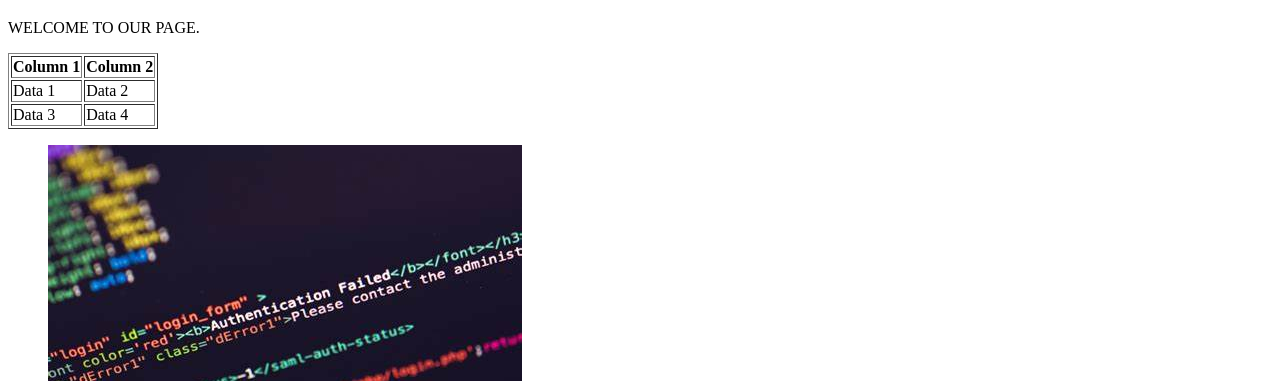
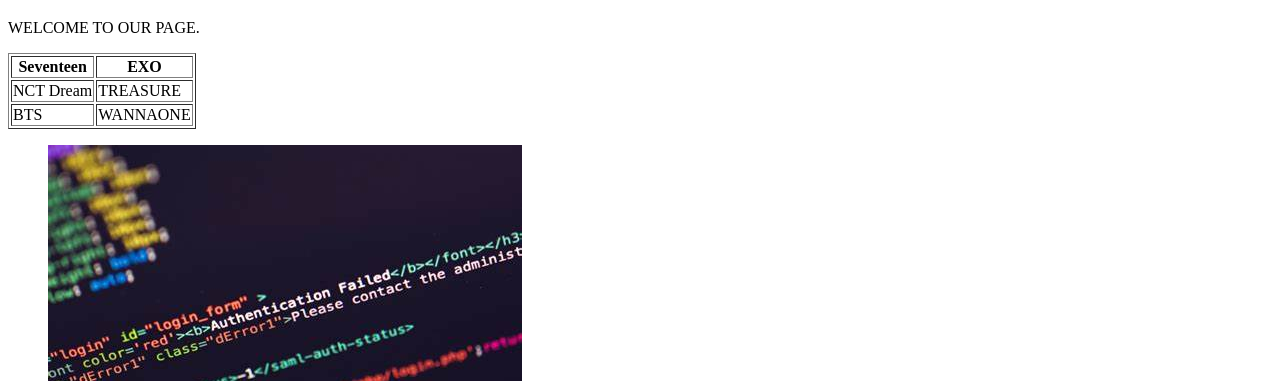
Before and after one commit to Chel18art/htmlactivity, a plain HTML site: page index.html in a window 1280 px wide. Shown: the part 719-1100 px from the top of the page. Drawn offline with Linux system fonts and the light colour scheme.

Commit message:
Update index.html

```diff
--- a/index.html
+++ b/index.html
@@ -75,16 +75,16 @@
     <!-- Table -->
     <table border="1">
         <tr>
-            <th>Column 1</th>
-            <th>Column 2</th>
+            <th>Seventeen </th>
+            <th> EXO </th>
         </tr>
         <tr>
-            <td>Data 1</td>
-            <td>Data 2</td>
+            <td>NCT Dream </td>
+            <td>TREASURE</td>
         </tr>
         <tr>
-            <td>Data 3</td>
-            <td>Data 4</td>
+            <td>BTS</td>
+            <td>WANNAONE</td>
         </tr>
     </table>
 
```
